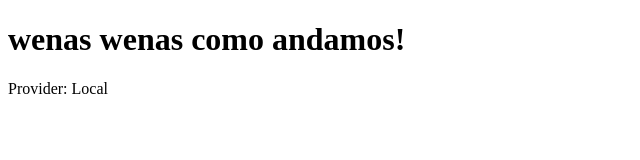
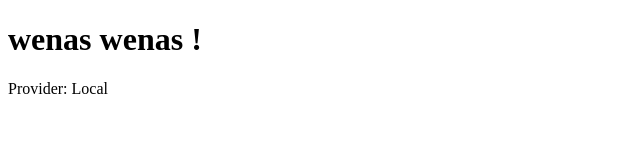
Before and after one commit to Jettro12/Hello-wordl-correjido, a website: page index.html in a window 1280 px wide. Shown: the whole page, without its empty margins (0-640 px from the left). Drawn offline with Linux system fonts and the light colour scheme.

Commit message:
cambio index

```diff
--- a/index.html
+++ b/index.html
@@ -4,7 +4,7 @@
     <title>Hello World - desde la universidad</title>
   </head>
   <body>
-    <h1>wenas wenas como andamos!</h1>
+    <h1>wenas wenas !</h1>
     <p>Provider: <span id="provider">Local</span></p>
   </body>
 </html>
```
